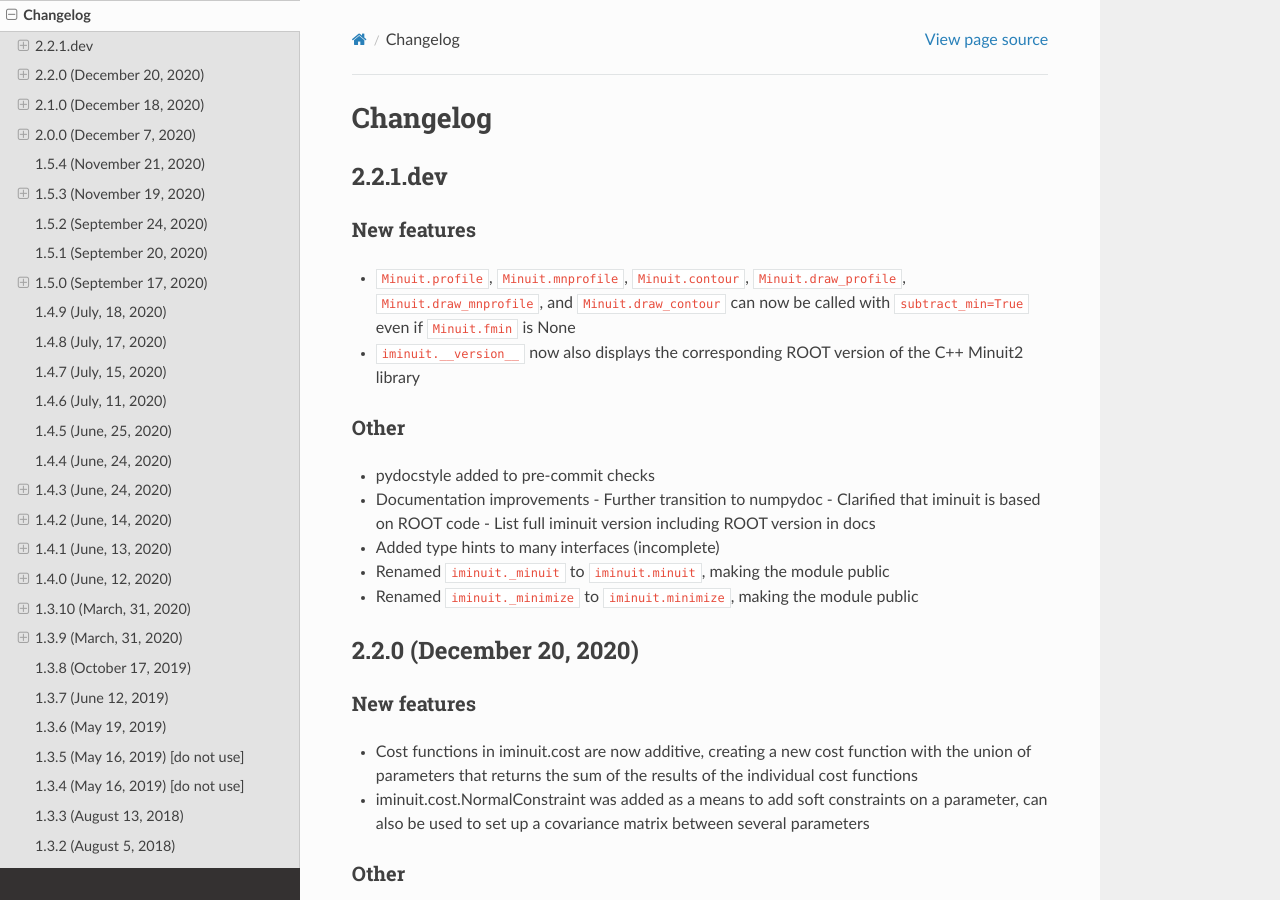
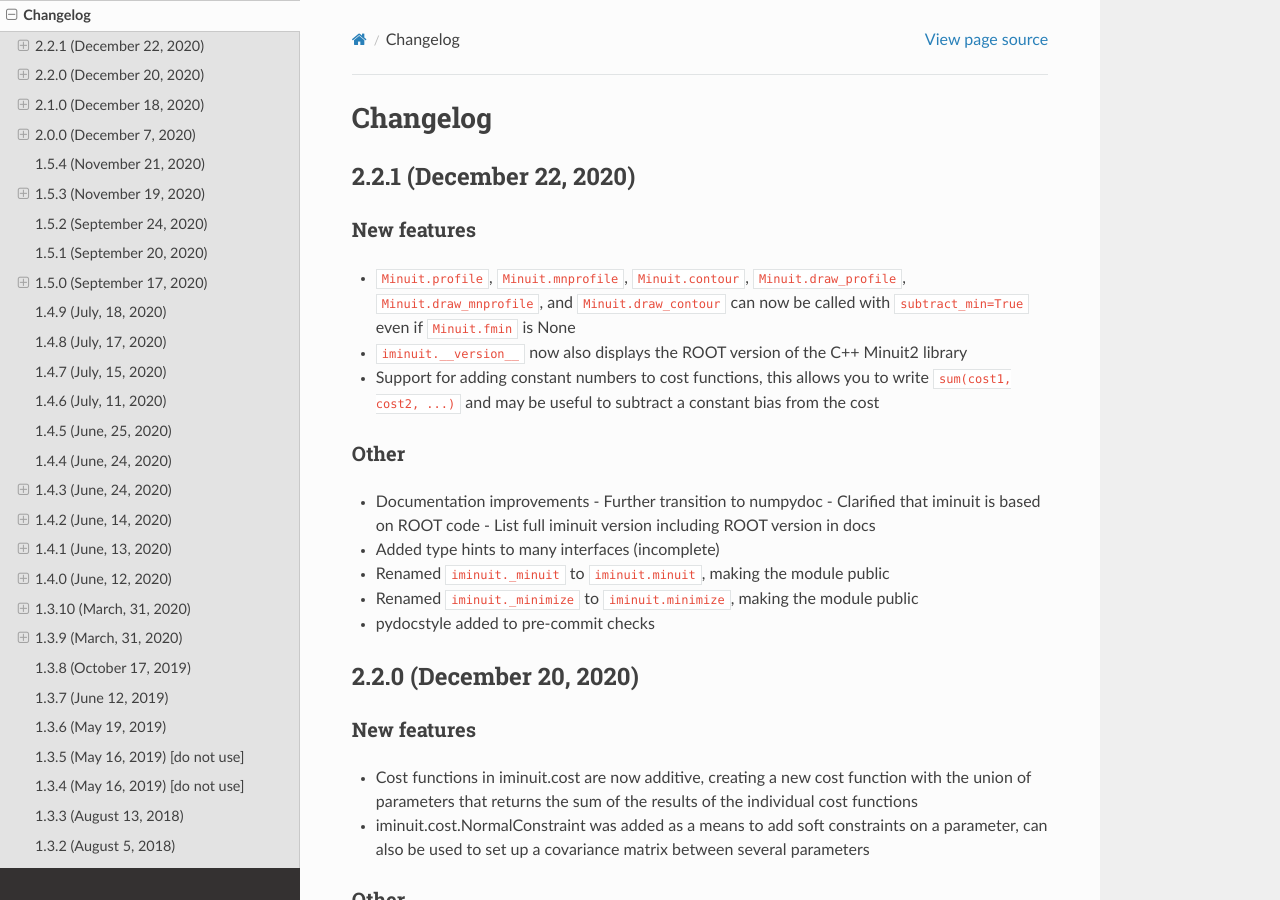
Before and after one commit to scikit-hep/iminuit, a Sphinx documentation site: the page built from doc/changelog.rst, in a window 1280 px wide and 900 px high. Built offline with Sphinx 7.4.7 and the Read the Docs theme 2.0.0, drawn with Linux system fonts in a browser that asks for light colours.

Commit message:
update changelog and version

```diff
--- a/doc/changelog.rst
+++ b/doc/changelog.rst
@@ -5,20 +5,21 @@
 Changelog
 =========
 
-2.2.1.dev
----------
+2.2.1 (December 22, 2020)
+-------------------------
 
 New features
 ~~~~~~~~~~~~
 - ``Minuit.profile``, ``Minuit.mnprofile``, ``Minuit.contour``, ``Minuit.draw_profile``,
   ``Minuit.draw_mnprofile``, and ``Minuit.draw_contour`` can now be called with
   ``subtract_min=True`` even if ``Minuit.fmin`` is None
-- ``iminuit.__version__`` now also displays the corresponding ROOT version of the C++
-  Minuit2 library
+- ``iminuit.__version__`` now also displays the ROOT version of the C++ Minuit2 library
+- Support for adding constant numbers to cost functions, this allows you to write
+  ``sum(cost1, cost2, ...)`` and may be useful to subtract a constant bias from the
+  cost
 
 Other
 ~~~~~
-- pydocstyle added to pre-commit checks
 - Documentation improvements
   - Further transition to numpydoc
   - Clarified that iminuit is based on ROOT code
@@ -26,6 +27,7 @@ Other
 - Added type hints to many interfaces (incomplete)
 - Renamed ``iminuit._minuit`` to ``iminuit.minuit``, making the module public
 - Renamed ``iminuit._minimize`` to ``iminuit.minimize``, making the module public
+- pydocstyle added to pre-commit checks
 
 2.2.0 (December 20, 2020)
 -------------------------
--- a/src/iminuit/version.py
+++ b/src/iminuit/version.py
@@ -7,7 +7,7 @@
 # - Increase MAINTENANCE when fixing bugs without adding features
 # - During development, add suffix .dev
 # - For release candidates, add suffix .rcN with N >= 0
-iminuit_version = "2.2.1.dev"
+iminuit_version = "2.2.1"
 
 # We list the corresponding ROOT version of the C++ Minuit2 library here
 root_version = "v6-23-01-RF-binSampling-267-g2ef12408ee"
```
